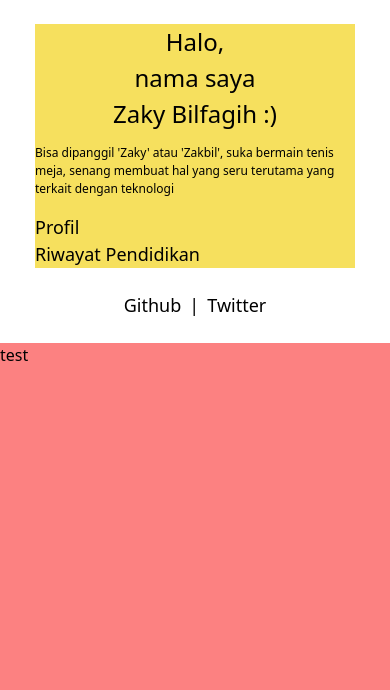
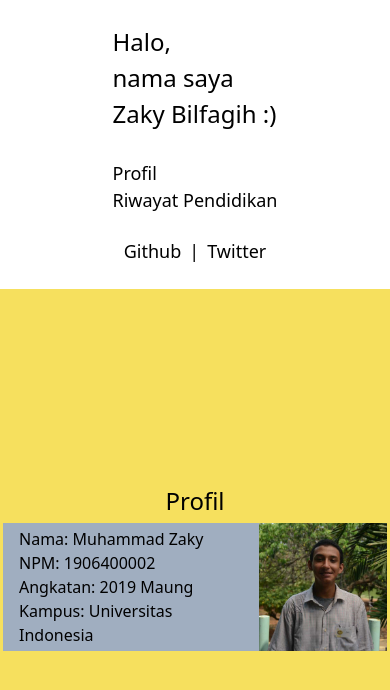
Before and after one commit to zakybilfagih/story3_tailwind, a website built with Parcel: page src/index.html in a window 390 px wide. Built offline with nearby package versions, Linux system fonts and the light colour scheme.

Commit message:
added shitzz

```diff
--- a/src/assets/css/style.css
+++ b/src/assets/css/style.css
@@ -1,6 +1,10 @@
 /* purgecss start ignore */
-@tailwind  base;
-@tailwind  components;
+@tailwind base;
+@tailwind components;
 /* purgecss end ignore */
 
-@tailwind  utilities;
+@tailwind utilities;
+
+.smooth {
+    scroll-behavior: smooth;
+}
--- a/src/index.html
+++ b/src/index.html
@@ -18,9 +18,9 @@
                 class="flex flex-col self-center max-w-xs py-6 mx-8 md:self-stretch md:w-full lg:max-w-sm lg:h-full"
             >
                 <div class="flex flex-col justify-between flex-1">
-                    <div class="bg-yellow-400 self-center">
+                    <div class="self-center">
                         <h1
-                            class="inline-block text-2xl text-center w-full pb-3 md:text-left md:text-5xl"
+                            class="inline-block text-2xl w-full pb-3 md:text-left md:text-5xl"
                         >
                             Halo,
                             <br />
@@ -28,7 +28,9 @@
                             <br />
                             Zaky Bilfagih :)
                         </h1>
-                        <p class="text-xs md:text-base xl:text-lg">
+                        <p
+                            class="hidden md:block text-xs md:text-base xl:text-lg"
+                        >
                             Bisa dipanggil 'Zaky' atau 'Zakbil', suka bermain
                             tenis meja, senang membuat hal yang seru terutama
                             yang terkait dengan teknologi
@@ -36,8 +38,8 @@
                         <ul
                             class="flex flex-col text-lg md:text-xl xl:text-2xl mt-4"
                         >
-                            <li><a href="#">Profil</a></li>
-                            <li><a href="#">Riwayat Pendidikan</a></li>
+                            <li><a href="#profil">Profil</a></li>
+                            <li><a href="#riwayat">Riwayat Pendidikan</a></li>
                         </ul>
                     </div>
                     <div
@@ -49,12 +51,39 @@
                     </div>
                 </div>
             </nav>
-            <div class="bg-red-400 flex-auto overflow-y-scroll">
-                <div class="container h-full  md:h-screen">
-                    <h1>test</h1>
+            <div class="bg-red-400 flex-auto overflow-y-scroll smooth">
+                <div
+                    class="flex flex-col container h-full w-full md:h-screen justify-center items-center bg-yellow-400"
+                    id="profil"
+                >
+                    <h1 class="text-2xl mb-1">Profil</h1>
+                    <div class="flex bg-gray-500">
+                        <div class="flex items-center px-4 w-64">
+                            <ul>
+                                <li>Nama: Muhammad Zaky</li>
+                                <li>NPM: 1906400002</li>
+                                <li>Angkatan: 2019 Maung</li>
+                                <li>Kampus: Universitas Indonesia</li>
+                            </ul>
+                        </div>
+                        <img
+                            src="./assets/img/prof.jpg"
+                            alt=""
+                            class="object-cover h-32 flex-1 w-32"
+                        />
+                    </div>
                 </div>
-                <div class="bg-green-600 container h-full md:h-screen">
-                    <h1>test</h1>
+                <div
+                    class="bg-gray-300 flex flex-col container h-full w-full md:h-screen justify-center items-center"
+                    id="riwayat"
+                >
+                    <h1 class="text-2xl mb-1">Riwayat Pendidikan</h1>
+                    <div class="flex items-center px-4">
+                        <ul>
+                            <li>Universitas Indonesia (2019 - 2023)</li>
+                            <li>SMAN 34 Jakarta (2016 - 2019)</li>
+                        </ul>
+                    </div>
                 </div>
             </div>
         </div>
```
Also changed, not shown: src/assets/img/prof.jpg (added).
